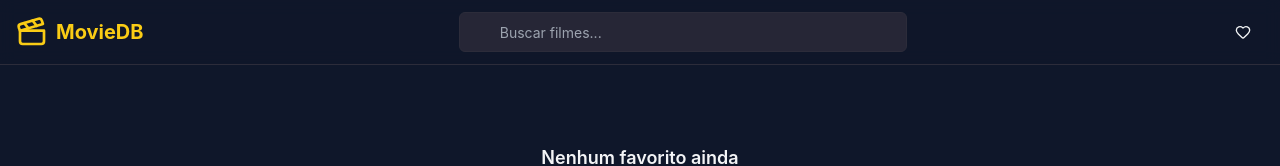
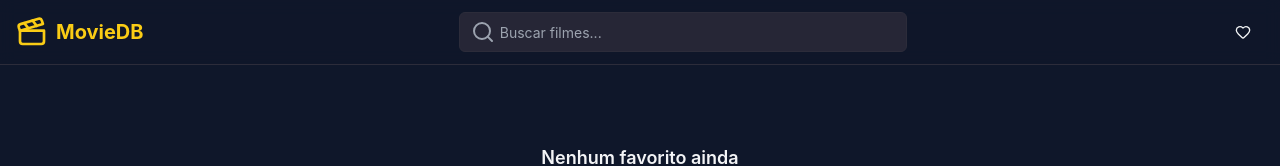
Before and after one commit to yasminlopes/movies-app, a React app: page /favorites in a window 1280 px wide. Shown: the top 166 px of the page. Built offline with nearby package versions, Linux system fonts and the light colour scheme; no server answers; the HTML template or start-up script is replaced by a standard one.

Commit message:
refactor: update Header component to use startIcon prop for Search input

```diff
--- a/src/core/components/header.tsx
+++ b/src/core/components/header.tsx
@@ -27,9 +27,9 @@ export default function Header() {
 
         <div className="flex-1 max-w-md">
           <div className="relative">
-            <Search className="absolute left-3 top-1/2 -translate-y-1/2 h-4 w-4 text-muted-foreground" />
             <Input
               type="search"
+              startIcon={<Search />}
               placeholder="Buscar filmes..."
               className="pl-10 bg-secondary border-border"
               value={value}
```
